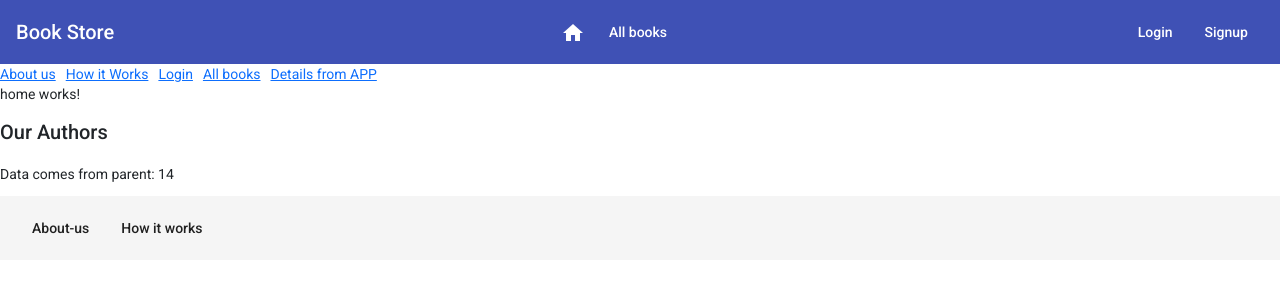
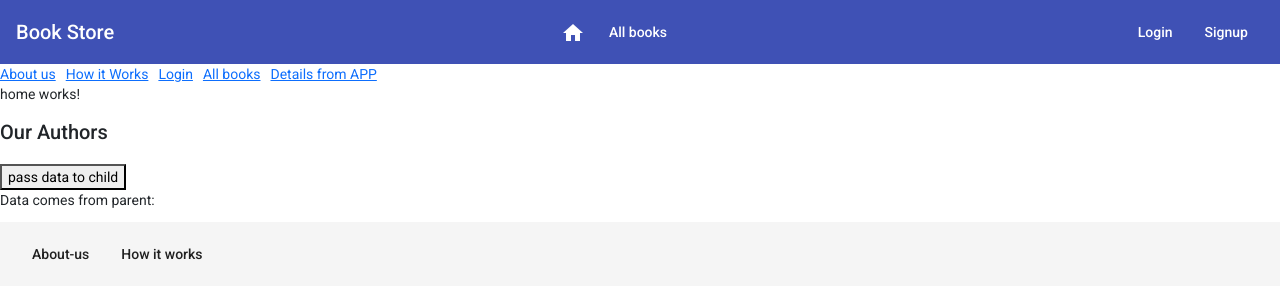
Before and after one commit to krunalp-pulse/book-store-angular, an Angular app in the folder bookStoreApp/: page / in a window 1280 px wide. Shown: the top 300 px of the page. Built offline with nearby package versions, Linux system fonts and the light colour scheme.

Commit message:
Pass data to Child Component using Template Reference Variable in Angular

```diff
--- a/bookStoreApp/src/app/public-components/home/home.component.html
+++ b/bookStoreApp/src/app/public-components/home/home.component.html
@@ -1,4 +1,6 @@
 <p>home works!</p>
 
 <h2>Our Authors</h2>
-<app-authors [data]="13" [showAuthor]="true"></app-authors>
+
+<button (click)="authors.setData(786)">pass data to child</button>
+<app-authors #authors></app-authors>
--- a/bookStoreApp/src/app/shared/components/authors/authors.component.ts
+++ b/bookStoreApp/src/app/shared/components/authors/authors.component.ts
@@ -1,4 +1,4 @@
-import { Component, Input, OnInit } from '@angular/core';
+import { Component, OnInit } from '@angular/core';
 
 @Component({
   selector: 'app-authors',
@@ -6,18 +6,11 @@ import { Component, Input, OnInit } from '@angular/core';
   styleUrls: ['./authors.component.scss']
 })
 export class AuthorsComponent implements OnInit {
-  @Input() showAuthor: boolean;
-  private _data: number;
+  public data: number;
 
-  @Input()
-  set data(value: number) {
-    this._data = ++value;
+  public setData(value: number): void {
+    this.data = value;
   }
-
-  get data() {
-    return this._data;
-  }
-
   constructor() { }
 
   ngOnInit(): void {
```
